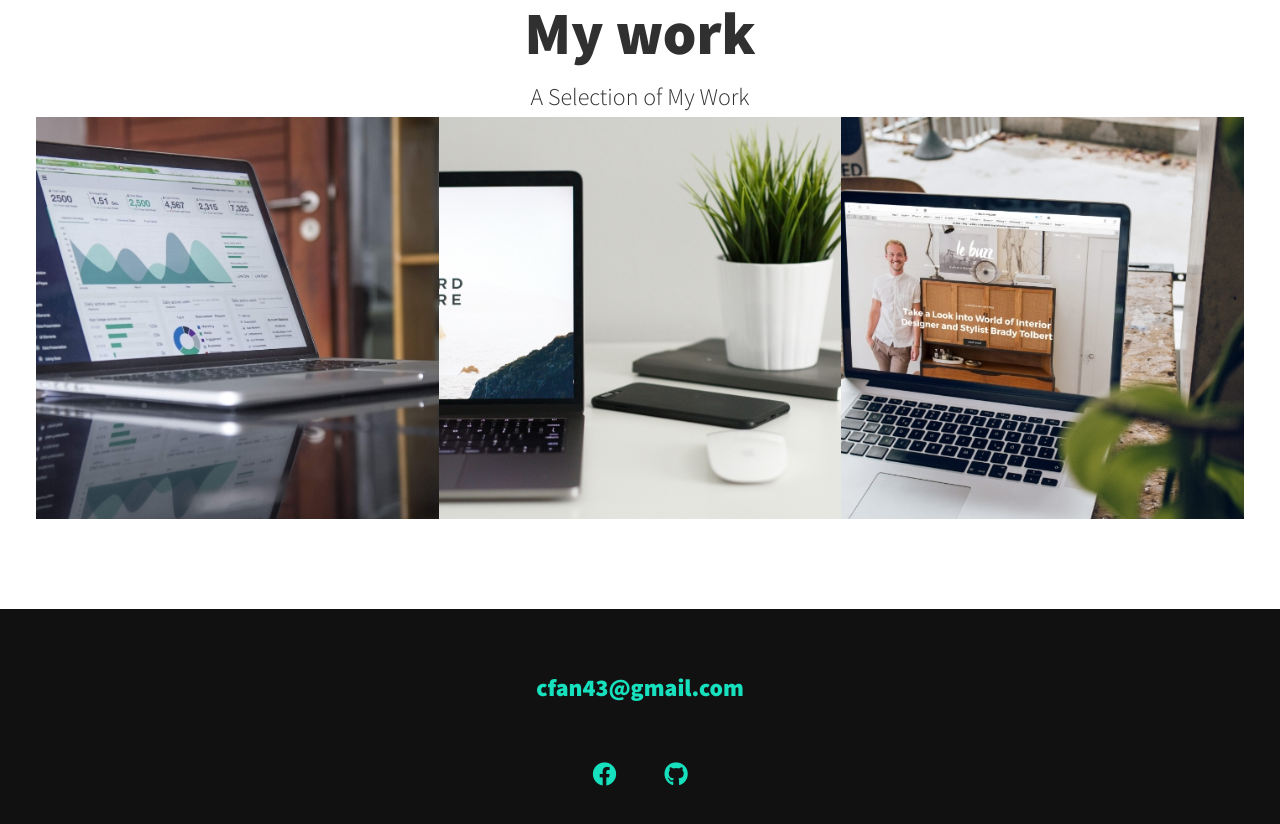
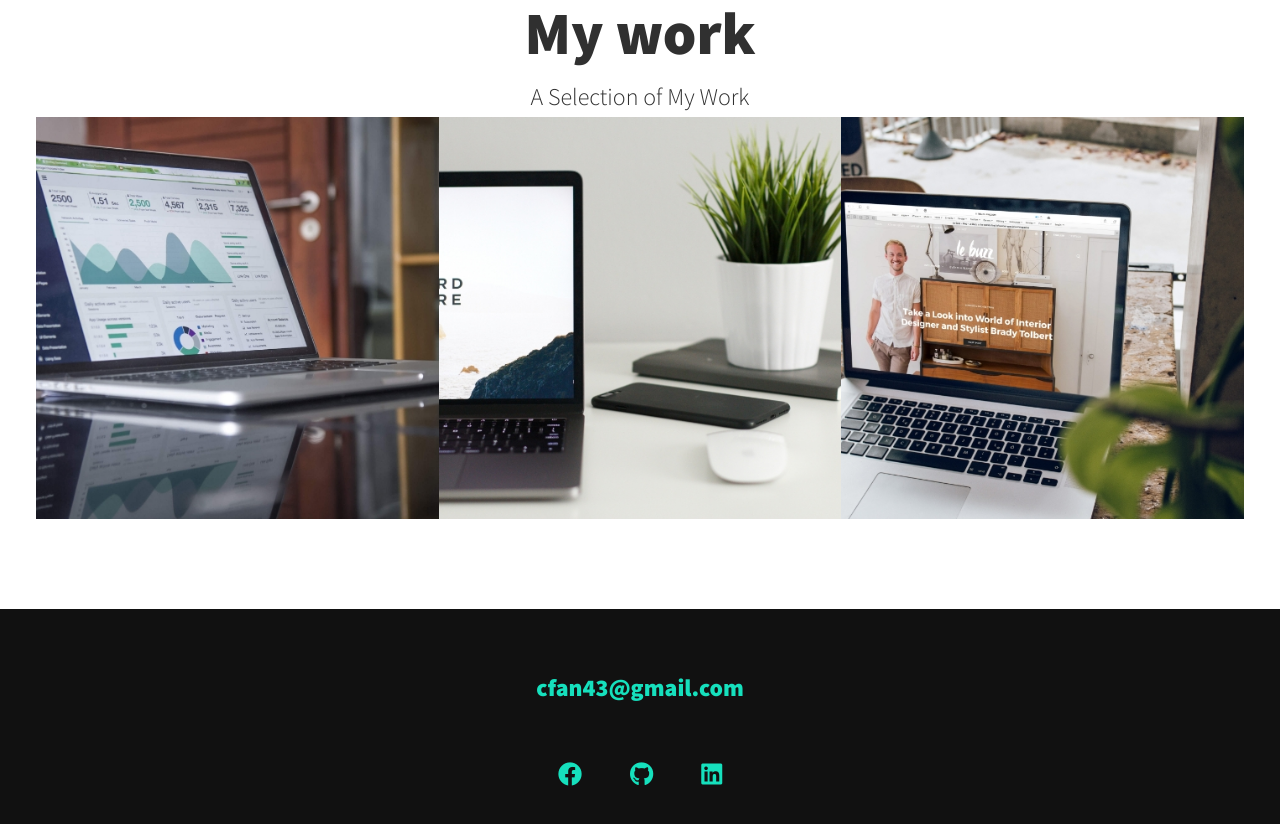
Before and after one commit to elvisfan0987/Portfolio-Website, a plain HTML site: page y/index.html in a window 1280 px wide. Shown: the part 1532-2356 px from the top of the page. Drawn offline with nearby package versions, Linux system fonts and the light colour scheme.

Commit message:
Updated a social link

```diff
--- a/y/footer.html
+++ b/y/footer.html
@@ -5,6 +5,7 @@
     <ul class="social-list">
         <li class="social-list__item"><a class="social-list__link" href="https://www.facebook.com/elvis.fan.3/"><i class="fab fa-facebook"></i></a></li>
         <li class="social-list__item"><a class="social-list__link" href="https://github.com/elvisfan0987"><i class="fab fa-github"></i></a></li>
+        <li class="social-list__item"><a class="social-list__link" href="https://www.linkedin.com/in/elvis-fan-12388a111/"><i class="fab fa-linkedin"></i></a></li>
     </ul>
 </footer>
 
```
